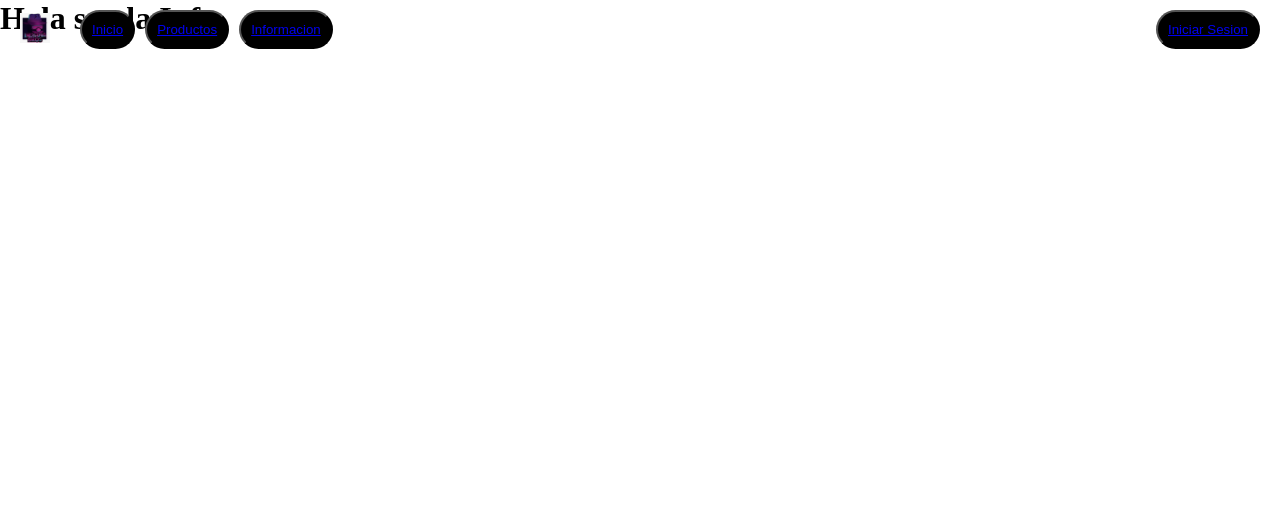
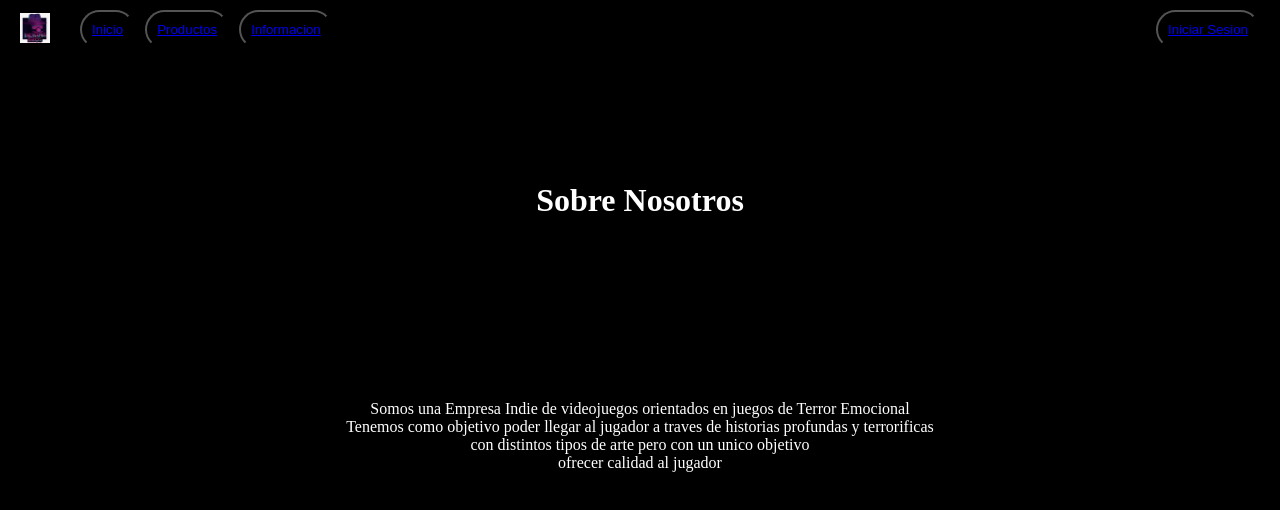
Before and after one commit to KrakeHyrde/Indiana-Bros-Page, a React (Vite) app: page /info in a window 1280 px wide. Shown: the top 510 px of the page. Built offline with nearby package versions, Linux system fonts and the light colour scheme.

Commit message:
add: seccion de info basica (solo texto)

```diff
--- a/src/components/Info.jsx
+++ b/src/components/Info.jsx
@@ -1,6 +1,17 @@
+import '../styles/Info.css'
 const Info = () => {
     return (
-    <h1>Hola soy la Info</h1>
+        <div className='info'>
+            <div className='texto'>
+                <h1 className='titulo'>Sobre Nosotros</h1>
+                <div className='parrafo'>
+                <p>Somos una Empresa Indie de videojuegos orientados en juegos de Terror Emocional</p>
+                <p>Tenemos como objetivo poder llegar al jugador a traves de historias profundas y terrorificas</p>
+                <p>con distintos tipos de arte pero con un unico objetivo</p>
+                <p>ofrecer calidad al jugador</p>
+                </div>
+            </div>
+        </div>
     )
 }
 
--- /dev/null
+++ b/src/styles/Info.css
@@ -0,0 +1,24 @@
+*{
+    background-color: black;
+}
+
+.info {
+    display: grid;
+    justify-content: center;
+    align-items: center;
+    place-items: center;
+    text-align: center;
+    color:white
+}
+
+.titulo {
+  display: flex;
+  justify-content: center; /* Horizontal */
+  align-items: center;     /* Vertical */
+  height: 50vh;
+  color:white
+}
+
+.texto {
+    color:white
+}
```
